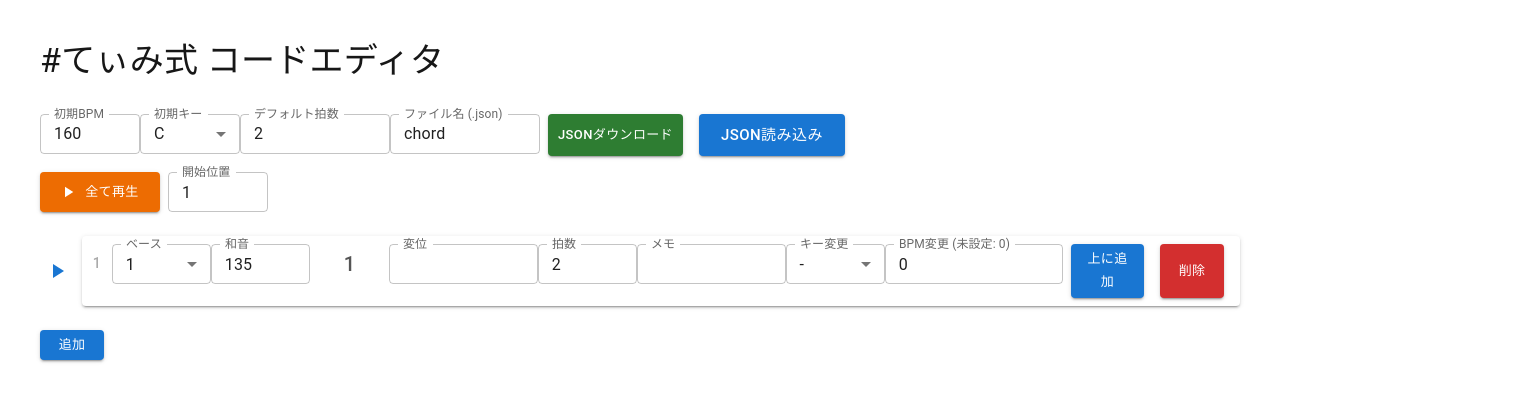
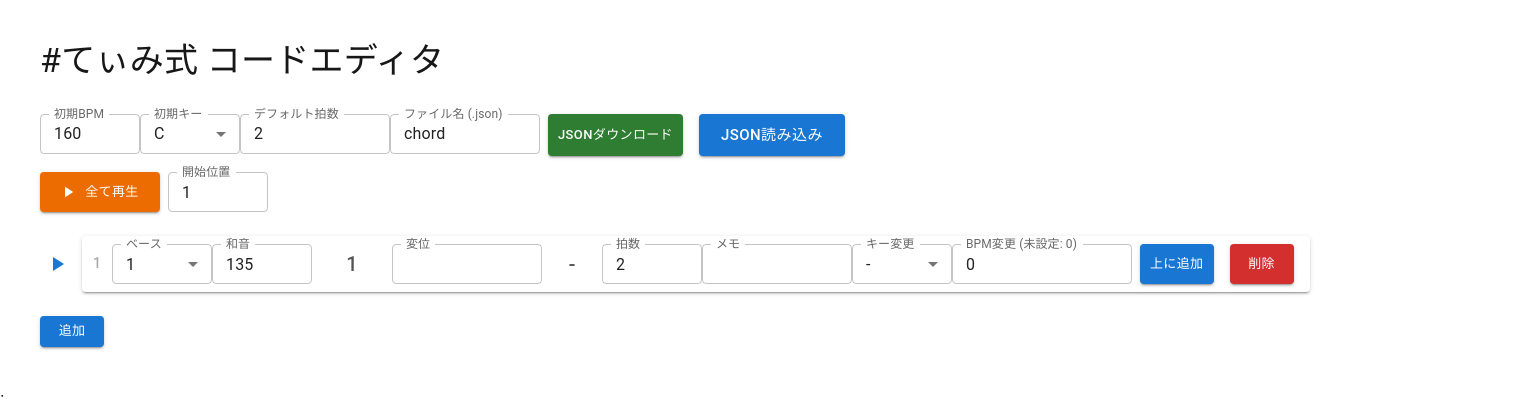
Before and after one commit to Hyayum/chord_editor, a Next.js app: page / in a window 1280 px wide. Shown: the top 402 px of the page, 1540 px wide, since content can reach past the window. Built offline with nearby package versions, Linux system fonts and the light colour scheme.

Commit message:
スケール内音程の最大値の表示を追加

```diff
--- a/src/pages/ChordEditor.tsx
+++ b/src/pages/ChordEditor.tsx
@@ -59,6 +59,18 @@ export default function ChordEditor(props: Props) {
     const firstMainFunc = points.filter((p) => p.point == maxPoint).map((p) => (p.num + chord.bass - 2) % 7 + 1).join(",");
     const secondMainFunc = points.filter((p) => p.point == maxPoint - 1).map((p) => (p.num + chord.bass - 2) % 7 + 1).join(",");
     return `${firstMainFunc}${secondMainFunc && "/"}${secondMainFunc}`;
+  };
+
+  const calcScaleLevel = () => {
+    const marks = ["α", "β", "γ", "δ", "ε", "ζ", "η"];
+    const baseCircle = [1, 3, 5, 0, 2, 4, 6];
+    const circle = baseCircle.map((n, i) =>
+      chord.accd?.includes(i + 1) ? n + 7 :
+      chord.accd?.includes(-i - 1) ? n - 7 : n
+    );
+    const range = Math.max(...circle) - Math.min(...circle);
+    if (range == 6) { return "-"; }
+    return `${marks[range % 7]}${Math.floor((range - 7) / 7) > 0 ? Math.floor((range - 7) / 7) + 1 : ""}`;
   };
 
   return (
@@ -137,6 +149,12 @@ export default function ChordEditor(props: Props) {
           onChange={(a) => { onChange({ ...chord, accd: a }); }}
           onClose={handleCloseAccd}
         />
+
+        <Box sx={{ width: 60 }}>
+          <Typography variant="h6" sx={{ color: "#555", textAlign: "center", my: 0.5 }}>
+            {calcScaleLevel()}
+          </Typography>
+        </Box>
 
         <Box sx={{ width: 100 }}>
           <NumberField
--- a/src/pages/index.tsx
+++ b/src/pages/index.tsx
@@ -122,7 +122,7 @@ export default function Home() {
 
   return (
     <>
-      <Grid container spacing={2} sx={{ m: 5, minWidth: 1200 }}>
+      <Grid container spacing={2} sx={{ m: 5, minWidth: 1500 }}>
         <Grid size={12}>
           <Typography variant="h4" sx={{ mb: 2 }}>
             #てぃみ式 コードエディタ
```
